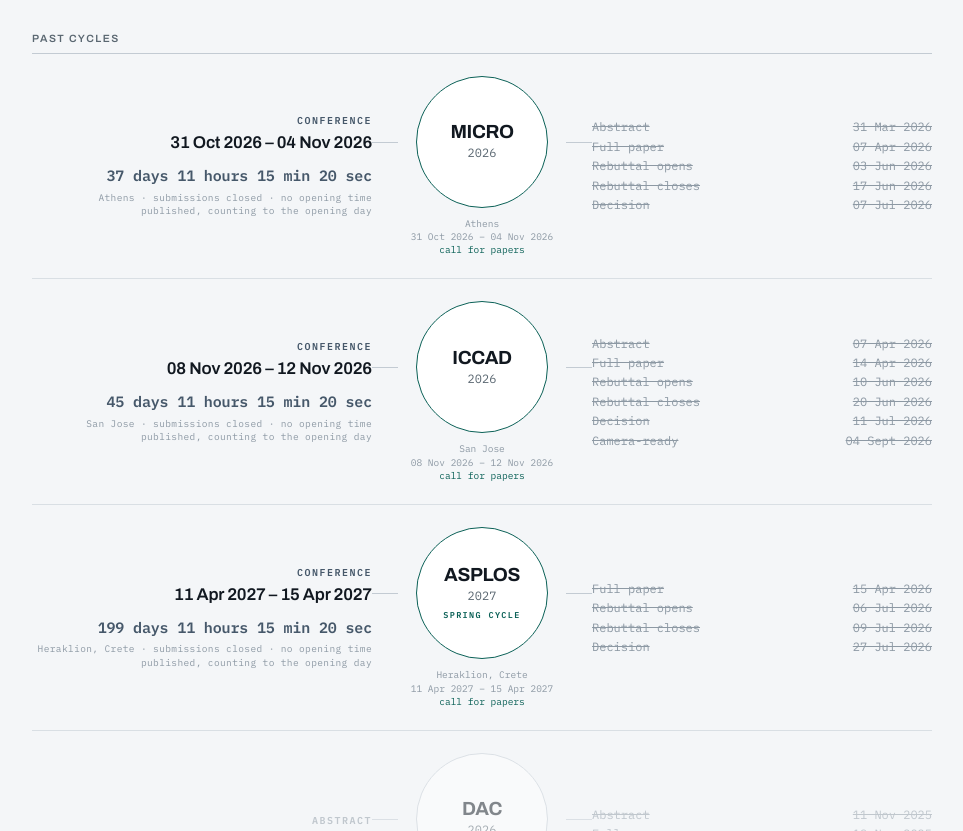
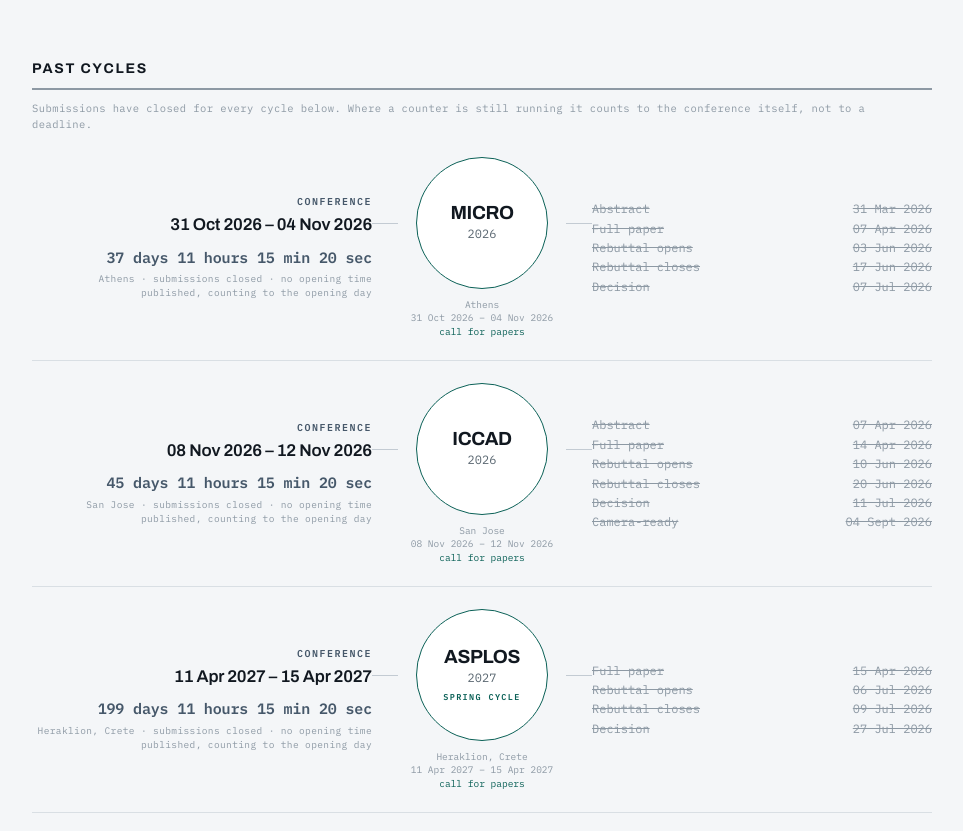
Before and after one commit to ahmetefe3423/conference-deadlines, a plain HTML site: page index.html in a window 1280 px wide. Shown: the part 1633-2464 px from the top of the page, without its empty margins (158-1121 px from the left). Drawn offline with Linux system fonts and the light colour scheme.

Commit message:
Make the Past cycles boundary visible again
The heading was sized for a section where every entry was dimmed: 10.5px,
muted, a hairline rule. Now that the first entries under it carry running
clocks at full strength it reads as a continuation of the list above, and the
one word explaining why those clocks are there is the easiest thing to miss.

Bigger, darker, a 2px rule and more air above it, plus a line underneath
saying what the counters down there are counting - a clock under a heading
that reads Past cycles is otherwise a contradiction. The line changes to say
the section is purely historical once nothing in it is still counting.

```diff
--- a/index.html
+++ b/index.html
@@ -110,9 +110,11 @@
 .sch .n dt,.sch .n dd{color:var(--ink);font-weight:600;}
 .ln{display:contents;}
 
-h2{font-family:Archivo,system-ui,sans-serif;font-weight:600;font-size:10.5px;letter-spacing:.14em;
-  text-transform:uppercase;color:var(--ink-2);margin:34px 0 0;padding-bottom:6px;
-  border-bottom:1px solid var(--hub-line);}
+h2{font-family:Archivo,system-ui,sans-serif;font-weight:700;font-size:14px;letter-spacing:.12em;
+  text-transform:uppercase;color:var(--ink);margin:62px 0 0;padding-bottom:8px;
+  border-bottom:2px solid var(--ink-3);}
+.sect-note{font-size:10.5px;color:var(--ink-3);margin:10px 0 2px;letter-spacing:.04em;
+  line-height:1.6;}
 .tba{margin-top:10px;}
 .tba .r{display:grid;grid-template-columns:104px 1fr;gap:14px;padding:7px 0;font-size:11.5px;}
 .tba .r+.r{border-top:1px solid var(--rule);}
@@ -156,6 +158,7 @@
   <div id="bands"></div>
 
   <h2 id="past-h">Past cycles</h2>
+  <p id="past-note" class="sect-note"></p>
   <div id="past"></div>
 
   <footer class="foot">
@@ -419,6 +422,13 @@
     el("past").innerHTML  = past.map(render).join("");
     el("past-h").style.display = past.length ? "" : "none";
 
+    const note = el("past-note");
+    note.style.display = past.length ? "" : "none";
+    note.textContent = past.some(o=>o.conf==="ahead"||o.conf==="running")
+      ? "Submissions have closed for every cycle below. Where a counter is still "
+        + "running it counts to the conference itself, not to a deadline."
+      : "Finished cycles, kept so you can see how a venue's timing moves year to year.";
+
   }
 
   function tick(){
```
